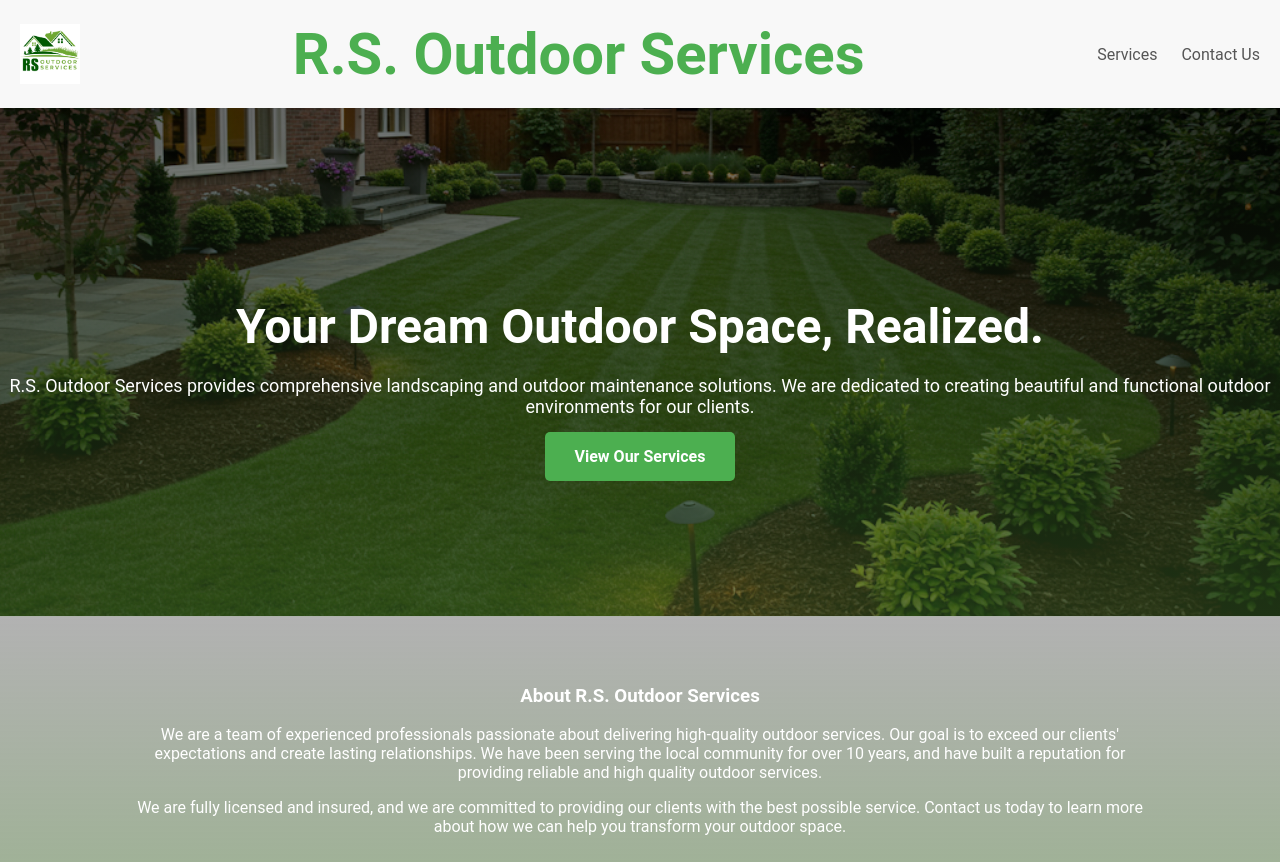
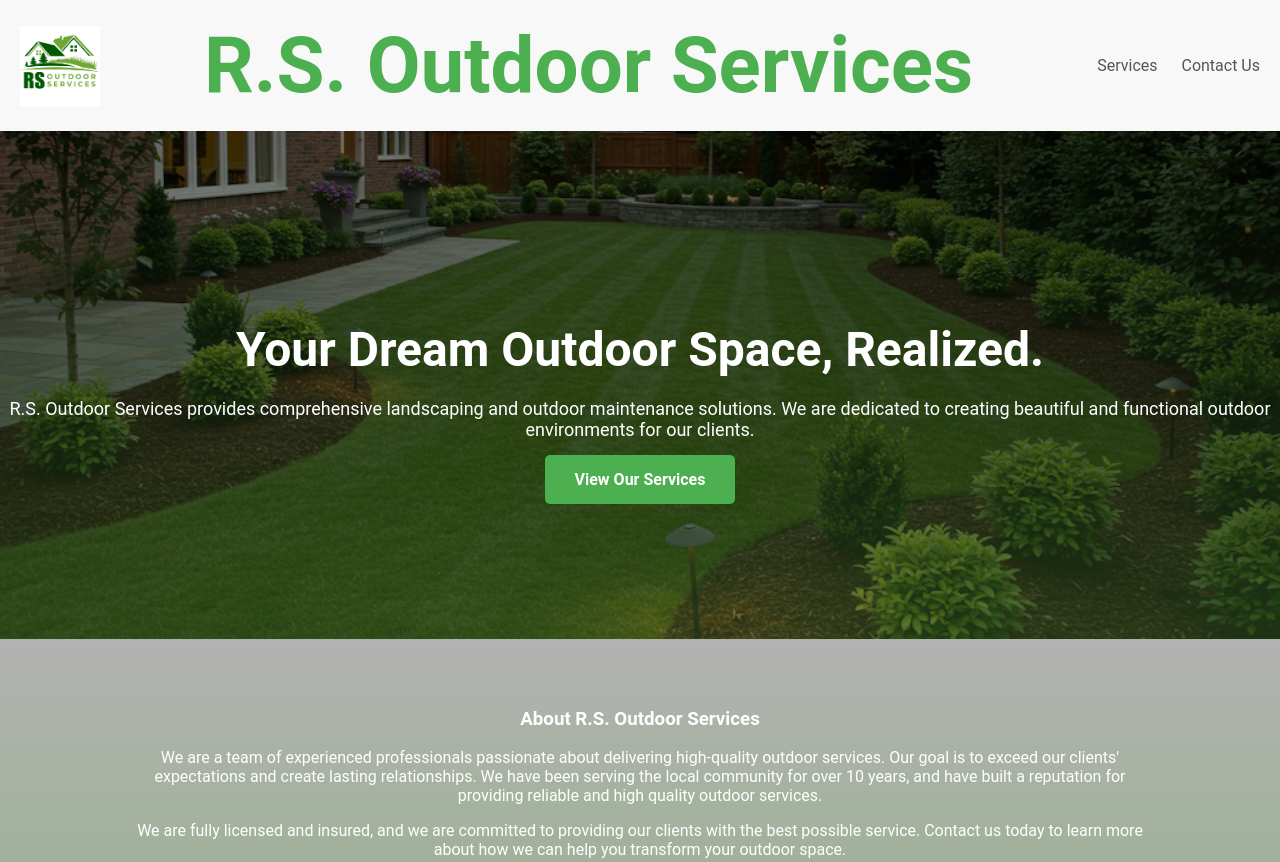
Before and after one commit to RSOutdoorServices/rs-website, a plain HTML site: page index.html in a window 1280 px wide. Shown: the top 862 px of the page. Drawn offline with Linux system fonts and the light colour scheme.

Commit message:
Update style.css
Increase Company Name size and Logo Size

```diff
--- a/style.css
+++ b/style.css
@@ -14,11 +14,11 @@ body {
 }
 
 #siteLogo {
-    height: 60px;
+    height: 80px;
 }
 
 #siteName {
-    font-size: 58px;
+    font-size: 78px;
     color: #4CAF50; /* Green primary color */
     margin: 0;
 }
```
